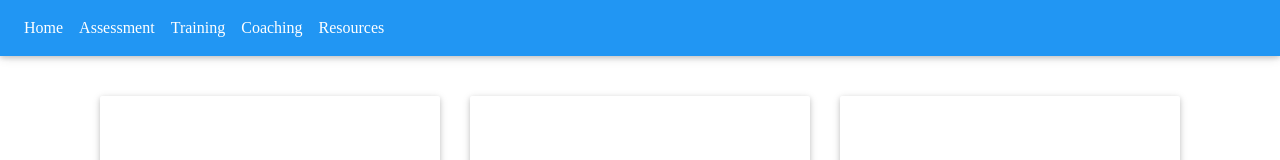
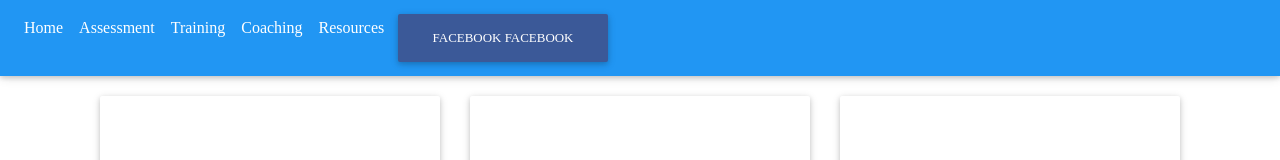
Before and after one commit to lezzles11/agile_class, a React (Create React App) app in the folder frontend/: page / in a window 1280 px wide. Shown: the top 160 px of the page. Built offline with nearby package versions, Linux system fonts and the light colour scheme; a web font is replaced by a local one.

Commit message:
Working on icons

```diff
--- a/frontend/src/components/Navigation.js
+++ b/frontend/src/components/Navigation.js
@@ -47,6 +47,11 @@
                 Resources
               </Link>
             </li>
+            <li className="nav-item">
+              <button type="button" className="btn btn-fb">
+                Facebook <i className="fab fa-facebook-f"></i> Facebook{" "}
+              </button>
+            </li>
           </ul>
         </nav>
         <Switch>
```
